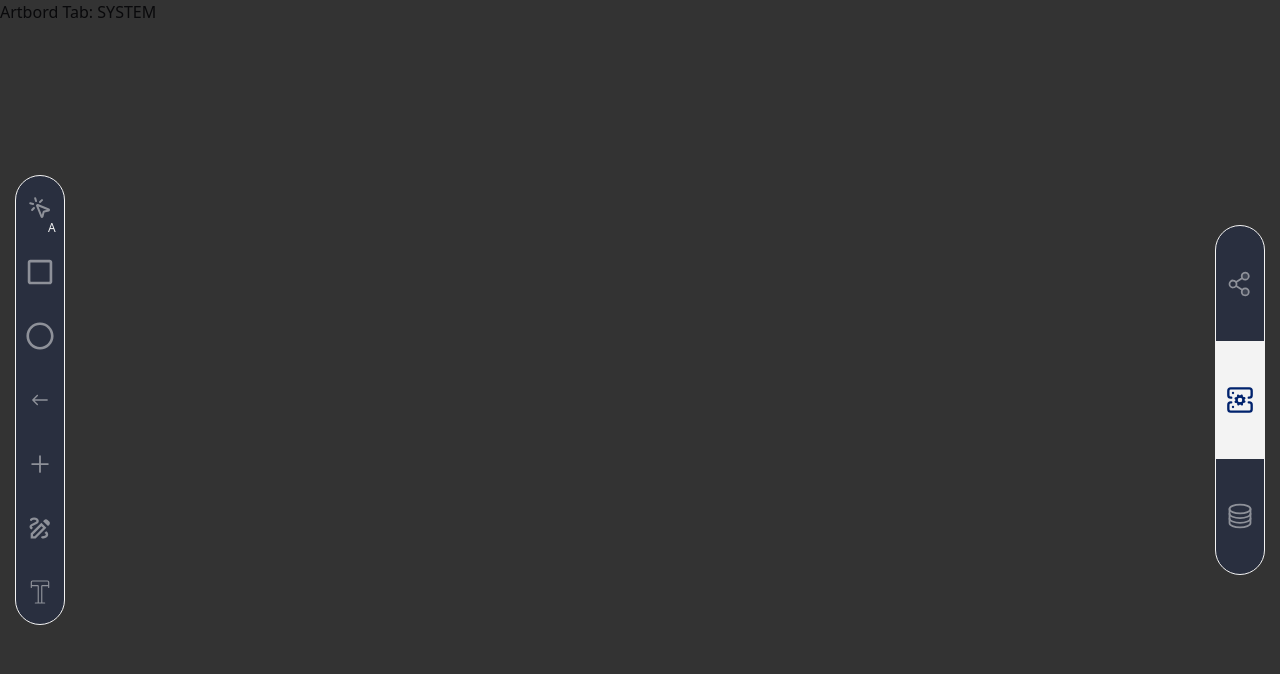
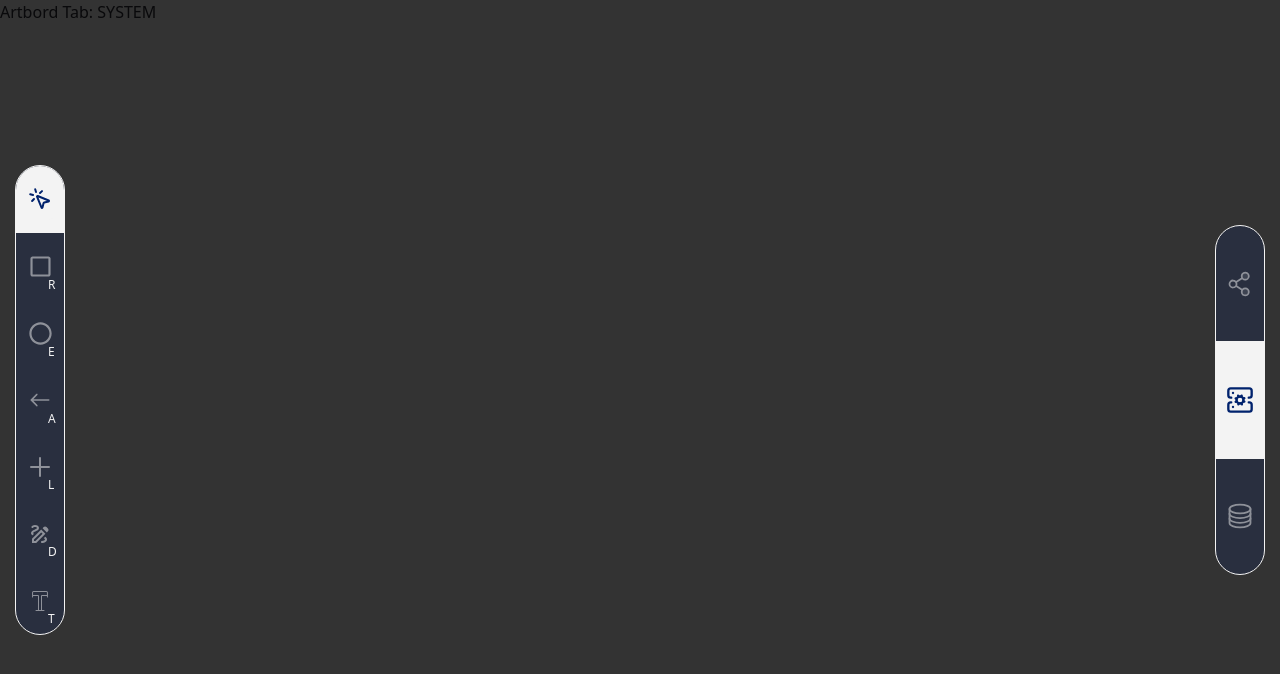
Before and after one commit to anonto42/canvas, a Next.js app: page /workspace in a window 1280 px wide. Shown: the top 674 px of the page. Built offline with nearby package versions, Linux system fonts and the light colour scheme.

Commit message:
tools for the system created

```diff
--- a/components/Bars/Left.tsx
+++ b/components/Bars/Left.tsx
@@ -1,90 +1,101 @@
 "use client";
 import React from 'react'
-import BarButton from '../BarButton/BarButton';
 import { CanvasType, setTabToAPI } from '@/redux/slices/canvasSlice';
 import { useSelector } from 'react-redux';
-import { PiShareNetworkDuotone } from 'react-icons/pi';
 import { LuMousePointerClick } from 'react-icons/lu';
 import { FaRegCircle, FaRegSquare } from 'react-icons/fa';
 import { IoIosArrowRoundBack } from 'react-icons/io';
 import { IoAddOutline } from 'react-icons/io5';
 import { MdOutlineDraw } from 'react-icons/md';
 import { CiText } from 'react-icons/ci';
+import ToolsButton from '../BarButton/ToolsButton';
+import { setSelectedTool, setSelectedToolToArrow, setSelectedToolToDraw, setSelectedToolToEllipse, setSelectedToolToLine, setSelectedToolToRectangle, setSelectedToolToText, SystemCanvasToolsType } from '@/redux/slices/ToolsForSystemCanvasSlice';
 
 export default function LeftBar() {
 
   const artbordTab = useSelector( (state: any) => state.canvasTab.type);
-
+  const selectedTools = useSelector( (state: any) => state.toolsForSystemCanvas.selectedTool);
 
   return (
     <div className='absolute h-full w-auto flex justify-center items-center'>
 
-      <div className='h-[450px] w-[50px] ml-[15px] rounded-full border-1 border-[#f3f3f3] bg-[#00226d33] overflow-hidden grid grid-rows-7 items-center'>
+      <div className='h-[470px] w-[50px] ml-[15px] rounded-full border-1 border-[#f3f3f3] bg-[#00226d33] overflow-hidden grid grid-rows-7 items-center cursor-pointer'>
 
-        <div className='h-full w-full justify-center items-center relative flex'>
-          <BarButton
-            Icon={LuMousePointerClick}
-            IconSize={24}
-            Title="Selection Tool"
-            SetState={setTabToAPI}
-            StateValue={artbordTab}
-            ButtonValue={CanvasType.API}
-          />
-          <span className='text-[#f3f3f3] text-xs absolute top-11 left-8'>A</span>
-        </div>
-
-        <BarButton
-          Icon={FaRegSquare}
-          IconSize={28}
-          Title="Rectangle Tool"
-          SetState={setTabToAPI}
-          StateValue={artbordTab}
-          ButtonValue={CanvasType.API}
+        <ToolsButton
+          key={SystemCanvasToolsType.SELECTION}
+          Icon={LuMousePointerClick}
+          IconSize={24}
+          Title="Selection Tool"
+          SetState={setSelectedTool}
+          StateValue={selectedTools}
+          ButtonValue={SystemCanvasToolsType.SELECTION}
+          ShortCartKey="A"
         />
 
-        <BarButton
-          Icon={FaRegCircle}
-          IconSize={28}
-          Title="Ellipse Tool"
-          SetState={setTabToAPI}
-          StateValue={artbordTab}
-          ButtonValue={CanvasType.API}
+        <ToolsButton
+          key={SystemCanvasToolsType.RECTANGLE}
+          Icon={FaRegSquare}
+          IconSize={23}
+          Title="Rectangle Tool"
+          SetState={setSelectedToolToRectangle}
+          StateValue={selectedTools}
+          ButtonValue={SystemCanvasToolsType.RECTANGLE}
+          ShortCartKey="R"
         />
 
-        <BarButton
-          Icon={IoIosArrowRoundBack}
-          IconSize={28}
-          Title="Arrow Tool"
-          SetState={setTabToAPI}
-          StateValue={artbordTab}
-          ButtonValue={CanvasType.API}
+        <ToolsButton
+          key={SystemCanvasToolsType.ELLIPSE}
+          Icon={FaRegCircle}
+          IconSize={23}
+          Title="Ellipse Tool"
+          SetState={setSelectedToolToEllipse}
+          StateValue={selectedTools}
+          ButtonValue={SystemCanvasToolsType.ELLIPSE}
+          ShortCartKey="E"
         />
 
-        <BarButton
-          Icon={IoAddOutline}
-          IconSize={28}
-          Title="Line Tool"
-          SetState={setTabToAPI}
-          StateValue={artbordTab}
-          ButtonValue={CanvasType.API}
+        <ToolsButton
+          key={SystemCanvasToolsType.ARROW}
+          Icon={IoIosArrowRoundBack}
+          IconSize={34}
+          Title="Arrow Tool"
+          SetState={setSelectedToolToArrow}
+          StateValue={selectedTools}
+          ButtonValue={SystemCanvasToolsType.ARROW}
+          ShortCartKey="A"
         />
 
-        <BarButton
-          Icon={MdOutlineDraw}
-          IconSize={28}
-          Title="Draw Tool"
-          SetState={setTabToAPI}
-          StateValue={artbordTab}
-          ButtonValue={CanvasType.API}
+        <ToolsButton
+          key={SystemCanvasToolsType.LINE}
+          Icon={IoAddOutline}
+          IconSize={32}
+          Title="Line Tool"
+          SetState={setSelectedToolToLine}
+          StateValue={selectedTools}
+          ButtonValue={SystemCanvasToolsType.LINE}
+          ShortCartKey="L"
         />
 
-        <BarButton
+        <ToolsButton
+          key={SystemCanvasToolsType.DRAW}
+          Icon={MdOutlineDraw}
+          IconSize={24}
+          Title="Draw Tool"
+          SetState={setSelectedToolToDraw}
+          StateValue={selectedTools}
+          ButtonValue={SystemCanvasToolsType.DRAW}
+          ShortCartKey="D"
+        />
+
+        <ToolsButton
+          key={SystemCanvasToolsType.TEXT}
           Icon={CiText}
-          IconSize={28}
+          IconSize={24}
           Title="Text Tool"
-          SetState={setTabToAPI}
-          StateValue={artbordTab}
-          ButtonValue={CanvasType.API}
+          SetState={setSelectedToolToText}
+          StateValue={selectedTools}
+          ButtonValue={SystemCanvasToolsType.TEXT}
+          ShortCartKey="T"
         />
 
       </div>
```
